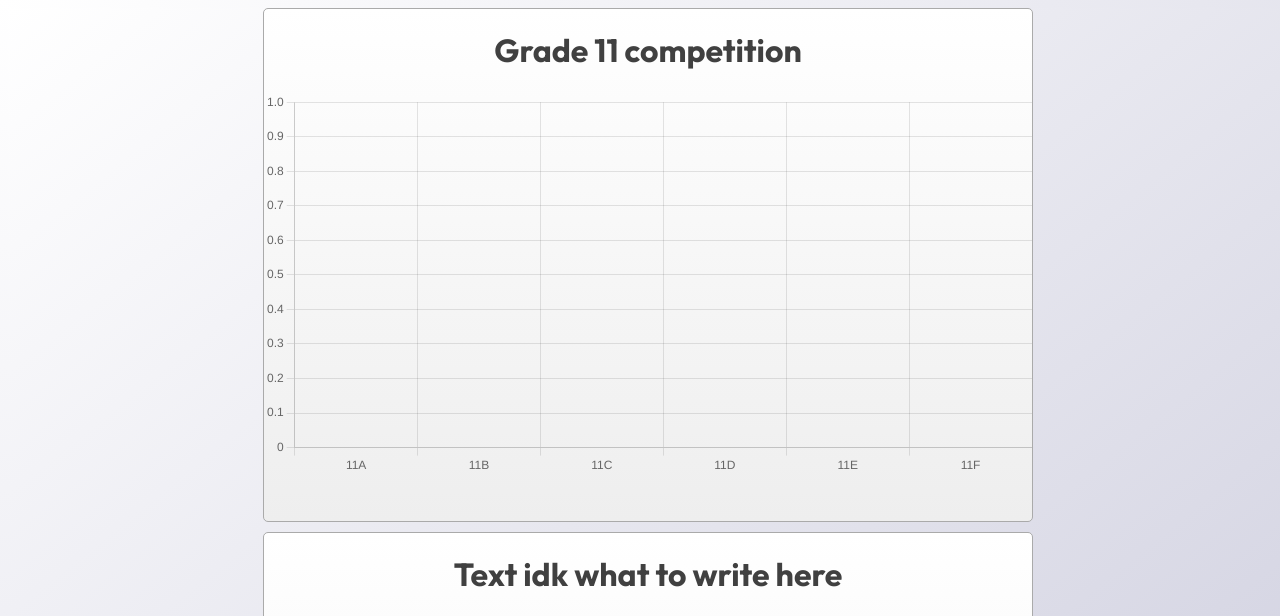
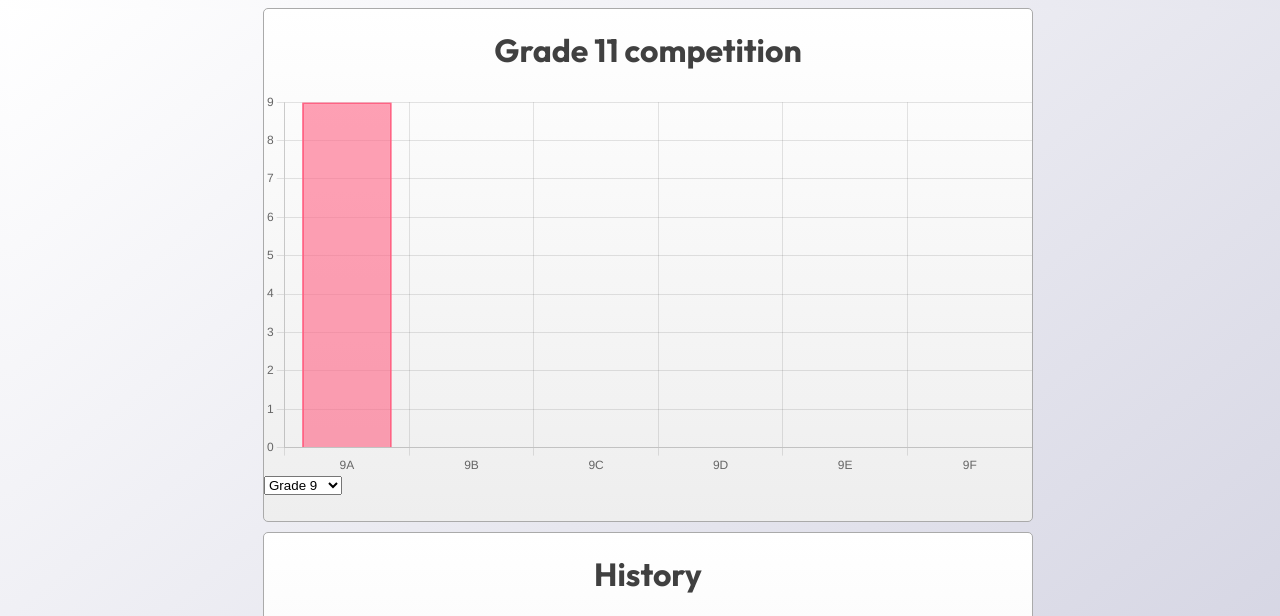
Before and after one commit to GergiiA/countingPoints, a Flask app: page / in a window 1280 px wide. Shown: the top 616 px of the page. Run offline with Flask 3, Linux system fonts and the light colour scheme; data comes from the database, SQL or seed files in the repository; both versions use the stored data as it was after the commit; data that the repository does not hold is empty.

Commit message:
Changed website to work with 9th, 10th, 11th and 12th grade

```diff
--- a/main.py
+++ b/main.py
@@ -4,37 +4,42 @@ import hashlib
 from flask import render_template, redirect, url_for
 import datetime
 
+#what to do
+#add auto-refreshment
+#add it for grade 9, 10 and 12
+#try to add microsoft login
 
 app=flask.Flask(__name__)
 passwordHash='a82a9239452ee1f1772ed34876b9e149027d3ff8e7be2bf91979cf66b5e0ae90'
 
-with sqlite3.connect('database.db') as database:
-    cursor = database.cursor()
-    cursor.execute('''
-       CREATE TABLE IF NOT EXISTS logs(
-       id INTEGER PRIMARY KEY AUTOINCREMENT,
-       classId INTEGER,
-       amount INTEGER,
-       submitText TEXT,
-       addTime TEXT)
-       ''')
-    cursor.execute('''
-       CREATE TABLE IF NOT EXISTS main(
-       id INTEGER PRIMARY KEY AUTOINCREMENT,
-       name TEXT,
-       score INTEGER)
-       ''')
-    cursor.execute('''
-    SELECT * FROM main
-    ''')
-    if len(cursor.fetchall())==0:
-        cursor.execute('INSERT INTO main(name, score) VALUES("11A", 0);')
-        cursor.execute('INSERT INTO main(name, score) VALUES("11B", 0);')
-        cursor.execute('INSERT INTO main(name, score) VALUES("11C", 0);')
-        cursor.execute('INSERT INTO main(name, score) VALUES("11D", 0);')
-        cursor.execute('INSERT INTO main(name, score) VALUES("11E", 0);')
-        cursor.execute('INSERT INTO main(name, score) VALUES("11F", 0);')
-    database.commit()
+for grade in range(9,13):
+    with sqlite3.connect('database.db') as database:
+        cursor = database.cursor()
+        cursor.execute(f'''
+           CREATE TABLE IF NOT EXISTS logs{grade}(
+           id INTEGER PRIMARY KEY AUTOINCREMENT,
+           classId INTEGER,
+           amount INTEGER,
+           submitText TEXT,
+           addTime TEXT)
+           ''')
+        cursor.execute(f'''
+           CREATE TABLE IF NOT EXISTS main{grade}(
+           id INTEGER PRIMARY KEY AUTOINCREMENT,
+           name TEXT,
+           score INTEGER)
+           ''')
+        cursor.execute(f'''
+        SELECT * FROM main{grade}
+        ''')
+        if len(cursor.fetchall())==0:
+            cursor.execute(f'INSERT INTO main{grade}(name, score) VALUES("{grade}A", 0);')
+            cursor.execute(f'INSERT INTO main{grade}(name, score) VALUES("{grade}B", 0);')
+            cursor.execute(f'INSERT INTO main{grade}(name, score) VALUES("{grade}C", 0);')
+            cursor.execute(f'INSERT INTO main{grade}(name, score) VALUES("{grade}D", 0);')
+            cursor.execute(f'INSERT INTO main{grade}(name, score) VALUES("{grade}E", 0);')
+            cursor.execute(f'INSERT INTO main{grade}(name, score) VALUES("{grade}F", 0);')
+        database.commit()
 
 
 def checkPassword(password):
@@ -44,38 +49,60 @@ def checkPassword(password):
 
 @app.route('/')
 def home():
+    data=[]
+    logs=[]
+    """
     with sqlite3.connect('database.db') as database:
         cursor=database.cursor()
         cursor.execute('''
-        SELECT score FROM main;
+        SELECT score FROM main9;
         ''')
         scores=cursor.fetchall()
         scores=[score[0] for score in scores]
         cursor.execute('''
-                       SELECT * FROM logs;
+                       SELECT * FROM logs9;
                        ''')
         logs=cursor.fetchall()
         print(logs)
-        #print(scores)
-    return render_template('newHome.html', scores=scores, logs=logs)
+        #print(scores)"""
+    for grade in range(9,13):
+        with sqlite3.connect('database.db') as database:
+            cursor=database.cursor()
+
+            cursor.execute(f'''SELECT * FROM main{grade};''')
+            data.append(cursor.fetchall())
+
+            cursor.execute(f'''SELECT * FROM logs{grade};''')
+            logs.append(cursor.fetchall())
+    #print(data)
+    print(logs)
+    return render_template('newHome.html', data=data, logs=logs)
 
 @app.route('/admin/')
 def admin():
     #if request.method=='GET':
-    with sqlite3.connect('database.db') as database:
-        cursor = database.cursor()
-        cursor.execute('''
-        SELECT score FROM main;
-        ''')
-        scores = cursor.fetchall()
-    return render_template('admin.html', scores=scores)
+    data=[]
+    for grade in range(9,13):
+        with sqlite3.connect('database.db') as database:
+            cursor = database.cursor()
+            cursor.execute(f'''
+            SELECT score FROM main{grade};
+            ''')
+            d=cursor.fetchall()
+            #print(d)
+            #data.append(list(map(lambda list: list[0], d)))
+            data.append(list(map(lambda x: x[0],d)))
 
-@app.route('/add/<hmRm>/<amount>/<pas>/<submitMessage>', methods=['GET', 'POST'])
-def add(hmRm, amount, pas, submitMessage):
+    print(data)
+    return render_template('admin.html', data=data)
+
+@app.route('/add/<grade>/<hmRm>/<amount>/<pas>/<submitMessage>', methods=['GET'])
+def add(grade, hmRm, amount, pas, submitMessage):
     #rint(pas)
     #print(passwordHash)
 
     print('add')
+    print('pas', checkPassword(pas))
     if not checkPassword(pas):
         print('add redirected home')
         return redirect(url_for("home"))
@@ -84,13 +111,12 @@ def add(hmRm, amount, pas, submitMessage):
     with sqlite3.connect('database.db') as database:
         cursor = database.cursor()
         cursor.executescript(f'''
-        UPDATE main SET score = score + {amount} WHERE id={hmRm};
+        UPDATE main{grade} SET score = score + {amount} WHERE id={hmRm};
 
 
-        INSERT INTO logs(classId, amount, submitText, addTime) VALUES("{hmRm}", "{amount}", "{submitMessage}", "{time}");
+        INSERT INTO logs{grade}(classId, amount, submitText, addTime) VALUES("{hmRm}", "{amount}", "{submitMessage}", "{time}");
         ''')
         database.commit()
-
     return redirect(url_for("admin"))
 
 @app.route('/checkPassword/<password>')
@@ -100,8 +126,10 @@ def anotherCheckPass(password):
 
 @app.errorhandler(404)
 def pageNotFound(e):
+    print('ERROR PAGE NOT FOUND')#this is used for debugging purposes
     return redirect(url_for('home'))
 
 
 
+
 app.run()
--- a/static/js/home.js
+++ b/static/js/home.js
@@ -1,4 +1,4 @@
-var canvas=document.getElementById('chart');
+/*var canvas=document.getElementById('chart');
 
 const labels = xValues;
 const data = {
@@ -37,57 +37,100 @@ const config = {
 };
 
 chart = new Chart(canvas, config)
+ */
 
 
-/*
-function changeLogs(logs, selected){
-    console.log('selected:', selected);
-    output=[]
-    outputString=''
-    l=document.getElementById('logList')
-    l.innerHTML='<table class="logBox">';
-    l.innerHTML += '<tr> <th>Reason</th> <th>Time</th> <th>Score</th> </tr>';
-    for(var i=logs.length;i>logs.length;i--){
-        //console.log(logs[i][1], selected);
+function chooseGrade(grade=0, first){
 
-        if(logs[i][1]==selected){
-            console.log(logs[i]);
-            console.log(i)
-            //l.innerHTML+='<li><span class="reason">'+logs[i][3]+'</span> <strong class="score">'+logs[i][2]+'</strong> </li>';
-            //l.innerHTML+='<li> <h3 class="reason">'+logs[i][3]+'</h3> <h3 class="score">'+logs[i][2]+'</h3> </li>'
-            outputString+='<tr> <td>'+logs[i][3]+'</td> <td> '+logs[i][4]+' </td> <td> '+logs[i][2]+' </td></tr>'
-            output.push([logs[i][3]+logs[i][2]]);
-        }
+    if(first==false){
+    chart.destroy()
+    console.log('chart destroy try')
     }
-    console.log(output);
-    if (outputString==''){
-        outputString='Nothing here yet'
+
+
+    xValues=origData[grade].map(item=>item[1])
+    console.log(xValues)
+    yValues=origData[grade].map(item=>item[2])
+    console.log(yValues)
+
+
+    var canvas=document.getElementById('canvasChart');
+
+    a=canvas
+    console.log('a', a)
+
+    const labels = xValues;
+    const data = {
+  labels: labels,
+  datasets: [
+    {
+      label: '',
+      data: yValues,
+      //borderColor: '#000000',
+      backgroundColor: barColors,
+      hoverBackgroundColor: barColors2,
+      borderWidth: 2,
+      borderColor: barColors2,
     }
-    l.innerHTML+=outputString
-    l.innerHTML+='</table>';
+  ]
+};
+    const config = {
+  type: 'bar',
+  data: data,
+  options: {
+    onClick: handleClicks,
+    events: ['click', 'mousemove'],
+    responsive: true,
+    plugins: {
+      legend: {
+        position: 'top',
+        display: false
+      },
+      title: {
+        display: false,
+        text: 'Chart.js Bar Chart'
+      },
+    }
+  },
+};
+    globalThis.chart = new Chart(canvas, config)
 }
-*/
-function changeLogs(logs, selected){
-    console.log(selected);
+
+function changeLogs(logs, selected, grade=0){
+    //console.log(selected);
     box=document.getElementById('logBox');
     //box.innerHTML='';
     box.innerHTML = '<tr> <th>Reason</th> <th>Time</th> <th>Score</th> </tr>';
     output=''
-    for(let i=logs.length - 1; i>=0; i--){
-        if(selected==logs[i][1]){
+    console.log(logs[grade].length)
+    for(let i=logs[grade].length - 1; i>=0; i--){
+        if(selected==logs[grade][i][1]){
             console.log(logs[i]);
-            output+='<tr> <td>'+logs[i][3]+'</td> <td> '+logs[i][4]+' </td> <td> '+logs[i][2]+' </td></tr>'
+            output+='<tr> <td>'+logs[grade][i][3]+'</td> <td> '+logs[grade][i][4]+' </td> <td> '+logs[grade][i][2]+' </td></tr>'
         }
     }
+
     box.innerHTML += output ;
+}
+
+function handleGradeChange(first=false){
+    seletBox=document.getElementById('selectBox');
+    selectedGradeId=seletBox.value
+    chooseGrade(seletBox.value, first)
+    changeLogs(logs, null, selectedGradeId)
 }
 
 function handleClicks(evt){
     var activeElement = chart.getElementsAtEventForMode(evt, 'nearest', { intersect: true }, true);
     var index = activeElement[0].index+1;
-    changeLogs(logs, index);
+    changeLogs(logs, index, document.getElementById('selectBox').value);
     //console.log('element', activeElement);
     //console.log('index', index);
 }
 
-changeLogs(logs, null)
+//chooseGrade(1)
+//changeLogs(logs, null, 0)
+
+handleGradeChange(true)
+
+console.log(chart)
--- a/templates/newHome.html
+++ b/templates/newHome.html
@@ -2,7 +2,7 @@
 <html lang="en">
 <head>
     <meta charset="UTF-8">
-    <title>Grade 11 competition</title>
+    <title>Home page</title>
     <script src="https://cdn.jsdelivr.net/npm/chart.js@4.5.0/dist/chart.umd.min.js"></script>
     <link rel="stylesheet" href="{{url_for('static', filename='css/main.css')}}">
     <style>
@@ -11,14 +11,21 @@
 </head>
 <body>
 
-
     <div >  <!-- This div is for bar graph -->
         <h1 class="title">Grade 11 competition</h1>
-        <canvas id="chart" style="width:100%;" aria-label="Hello ARIA World" role="img"></canvas>
+        <canvas id="canvasChart" style="width:100%;" aria-label="Hello ARIA World" role="img"></canvas>
+        <select id="selectBox" onchange="handleGradeChange()">
+            <option value="0">Grade 9</option>
+            <option value="1">Grade 10</option>
+            <option value="2">Grade 11</option>
+            <option value="3">Grade 12</option>
+        </select>
         <script>
 
-var xValues = ["11A", "11B", "11C", "11D", "11E", "11F"];
-var yValues = {{scores}};
+            var origData={{ data | tojson }}
+
+//var xValues = ["11A", "11B", "11C", "11D", "11E", "11F"];
+//var yValues = {{scores}};
 var barColors = [
     "rgba(255, 99, 132, 0.6)",
     "rgba(54, 162, 235, 0.6)",
@@ -29,9 +36,10 @@ var barColors = [
 var barColors2 = barColors.map(c => c.replace(/rgba\((\d+), (\d+), (\d+), [\d.]+\)/, 'rgba($1, $2, $3, 1)'));
         </script>
     </div>
+
 <script> var logs = {{ logs | tojson }};</script>
     <div class="logBox">
-        <h1 class="title">Text idk what to write here</h1>
+        <h1 class="title">History</h1>
         <table id="logBox">
         </table>
     </div>
```
Also changed, not shown: static/js/admin.js (+19 -4 lines), templates/admin.html (+16 -7 lines), database.db (added).
